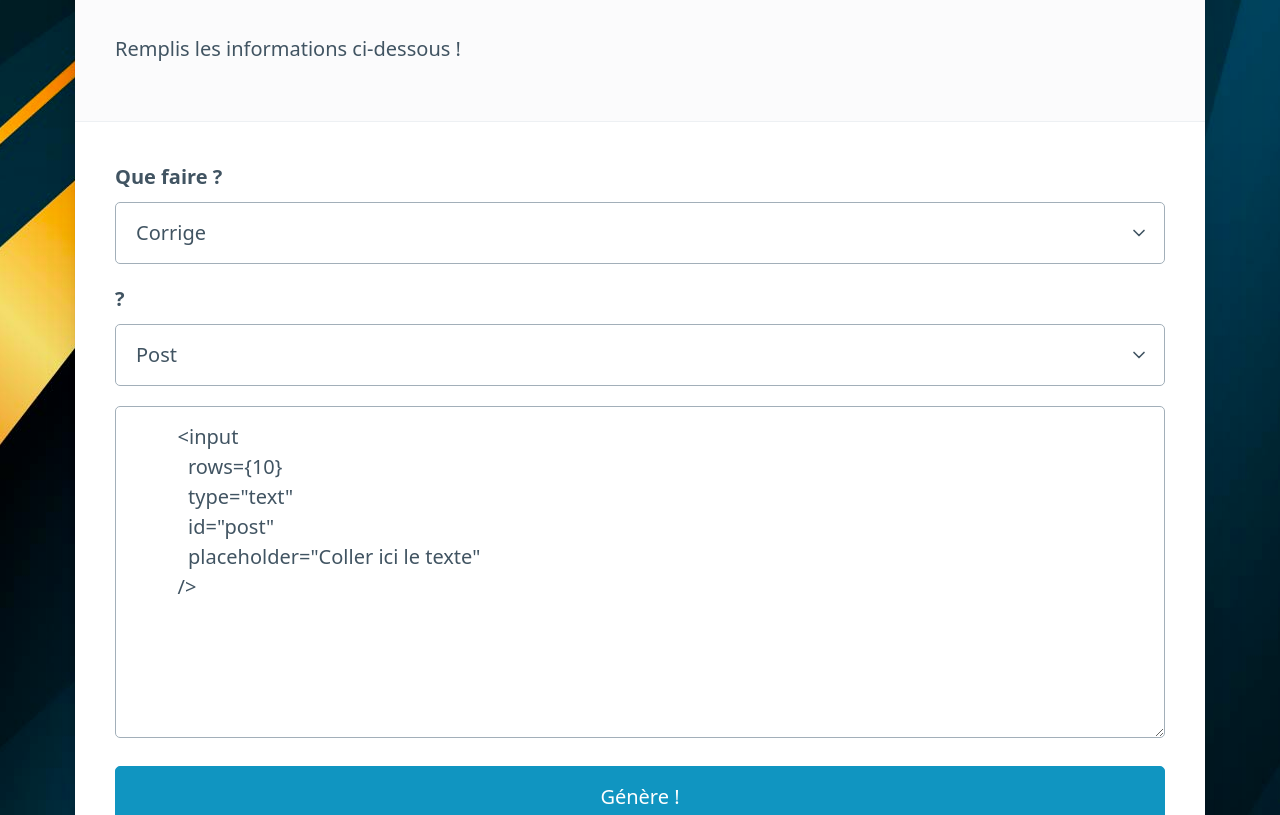
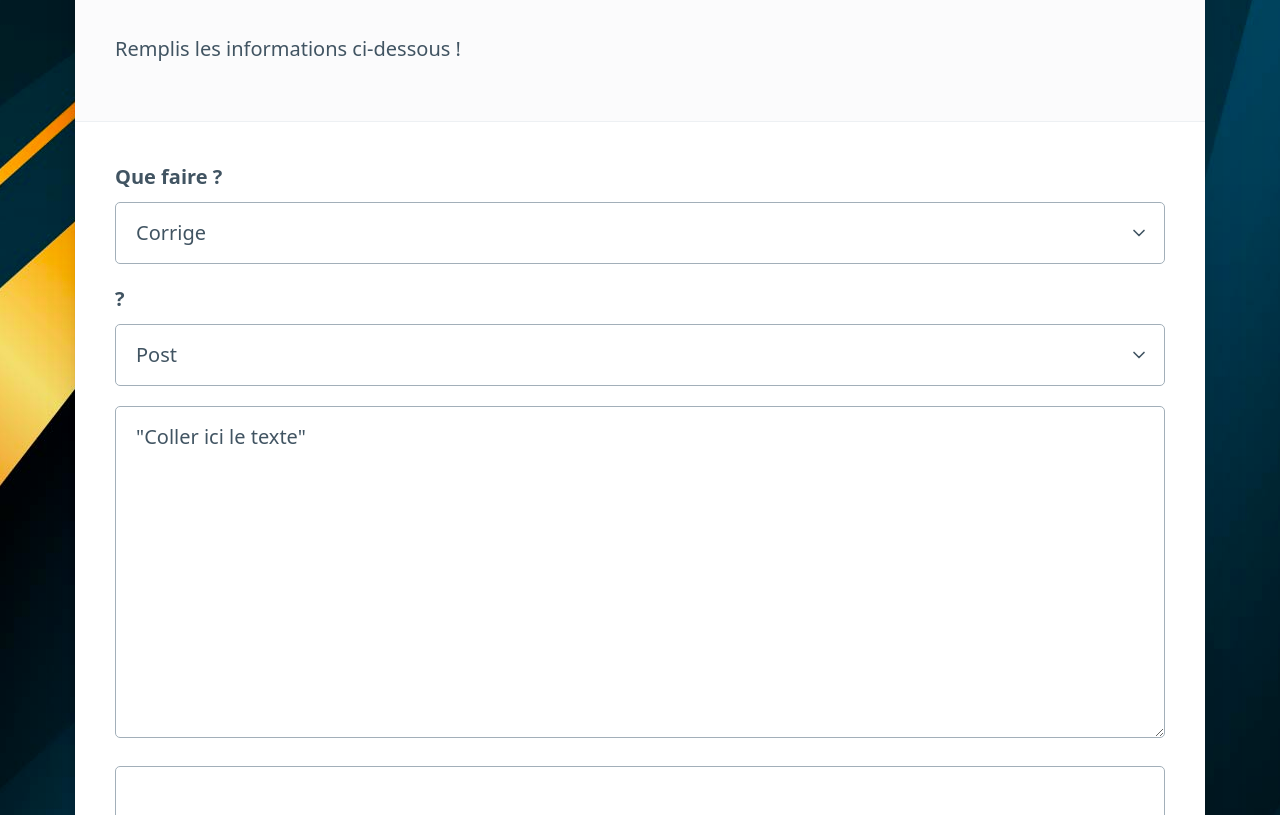
Before and after one commit to KrisCryptoSavoie/generateur-de-post, a website built with Vite: page index.html in a window 1280 px wide. Shown: the part 137-952 px from the top of the page. Built offline with nearby package versions, Linux system fonts and the light colour scheme.

Commit message:
Update index.html

```diff
--- a/index.html
+++ b/index.html
@@ -36,14 +36,14 @@
           <option value="ce post">Post</option>
           <option value="ce mail">Mail</option>
 
-          <textarea rows="10" cols="50">
-        <input
-          rows={10}
+          <textarea rows="10" cols="50">"Coller ici le texte"</textarea>
+
+          <input
           type="text"
           id="post"
-          placeholder="Coller ici le texte"
+
         />
-           </textarea>
+
 
         <button>Génère !</button>
       </form>
```
